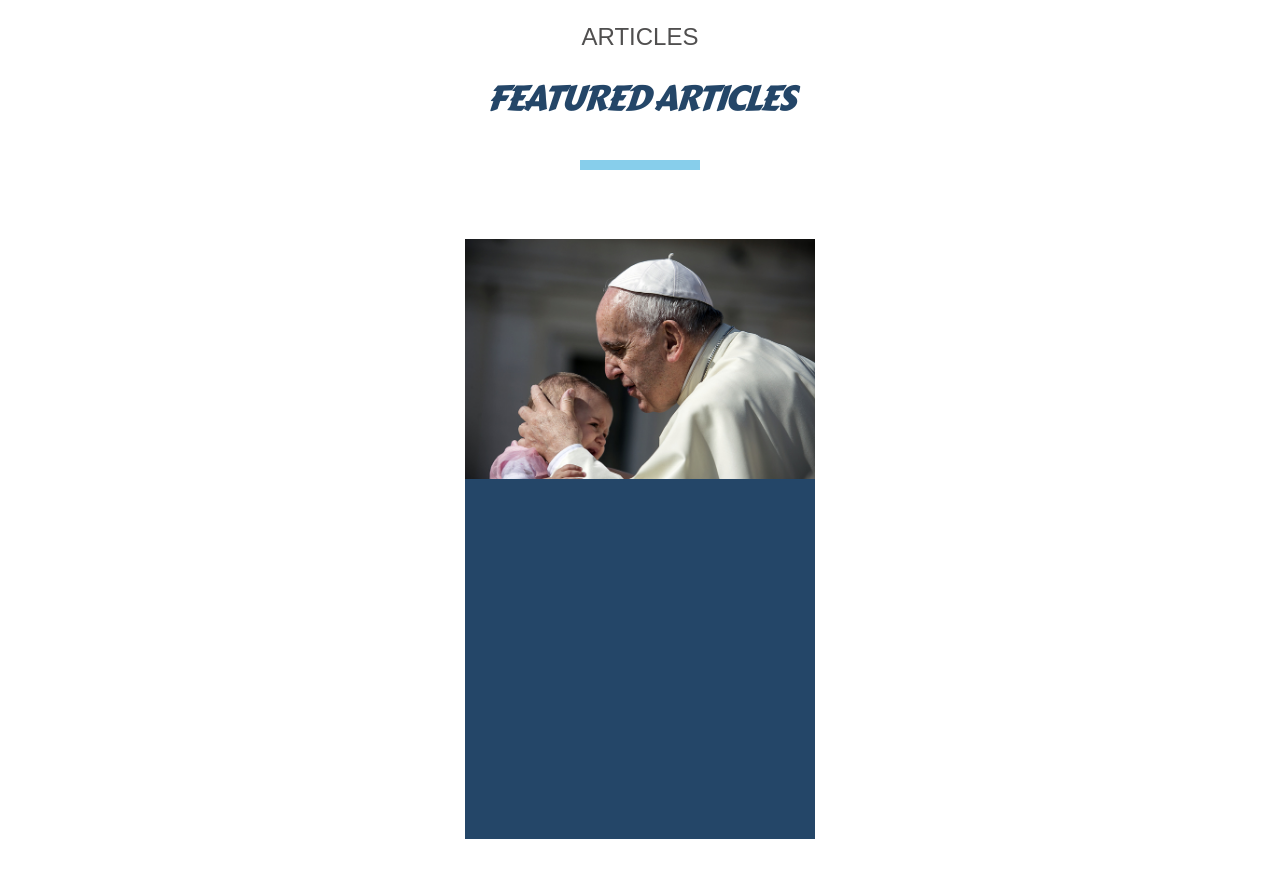
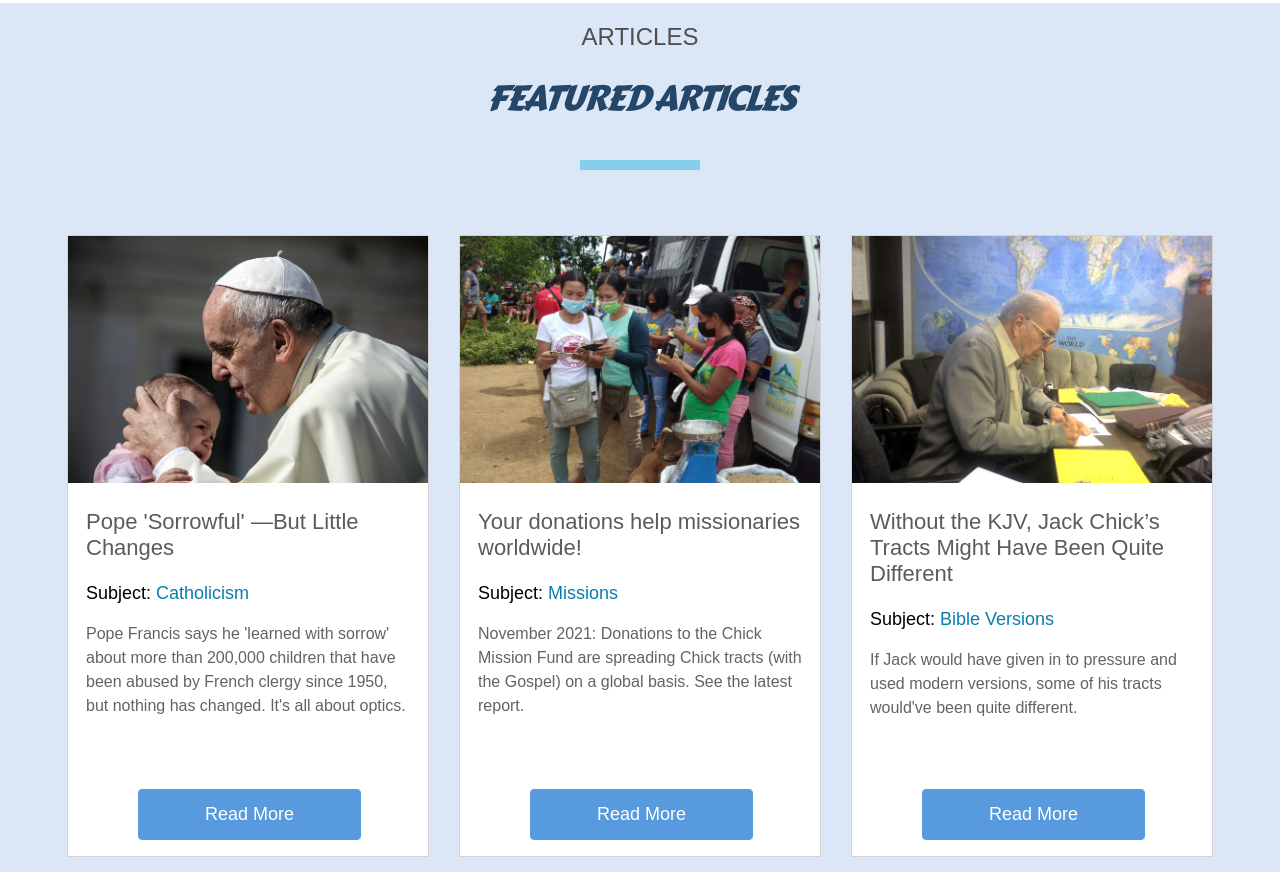
Before and after one commit to Yashcodes/Bootcamp, a plain HTML site: page Chick.com/index.html in a window 1280 px wide. Shown: the part 1973-2845 px from the top of the page. Before the commit the page ends 2812 px from the top, so only its background shows below. Drawn offline with Linux system fonts and the light colour scheme.

Commit message:
container-4 section updated

```diff
--- a/Chick.com/css/style.css
+++ b/Chick.com/css/style.css
@@ -1,6 +1,10 @@
-@import url('https://fonts.googleapis.com/css2?family=Carter+One&family=Poppins:wght@400;600;800&display=swap');
+@import url("https://fonts.googleapis.com/css2?family=Carter+One&family=Poppins:wght@400;600;800&display=swap");
 
 body {
+  margin: 0;
+}
+
+section {
   margin: 0;
 }
 .main-body-img {
@@ -13,6 +17,7 @@
 }
 
 .container {
+  margin: 0;
   /* margin: 0 14%; */
   display: flex;
   justify-content: center;
@@ -20,11 +25,6 @@
   flex-direction: column;
   margin-top: 2%;
 }
-
-/* .container-second-img{
-    background-image: url('../img/tracts.jpg');
-    overflow: visible;
-} */
 
 .border-bottom {
   border-bottom: 10px solid skyblue;
@@ -51,14 +51,14 @@
   margin-top: 0;
   font-weight: lighter;
   font-style: italic;
-  font-family: 'Carter One', cursive;
+  font-family: "Carter One", cursive;
 }
 
-.container-second-img{
+.container-second-img {
   margin-top: 50px;
 }
 
-.btn{
+.btn {
   padding: 15px 70px;
   border: 1px solid rgb(74, 162, 197);
   text-decoration: none;
@@ -69,33 +69,33 @@
   font-family: Arial, Helvetica, sans-serif;
 }
 
-.container-second-btn{
+.container-second-btn {
   margin-top: 18px;
   margin-bottom: 60px;
 }
 
-.sec-categories{
+.sec-categories {
   background-color: rgb(240, 239, 239);
 }
 
-.third-title{
+.third-title {
   margin-top: 50px;
 }
 
-.categories-border{
+.categories-border {
   margin-bottom: 50px;
 }
-.cards-categories{
+.cards-categories {
   display: flex;
   margin-bottom: 40px;
 }
-.card-1{
+.card-1 {
   display: flex;
   justify-content: center;
   align-items: center;
   flex-direction: column;
   border: 1px solid lightgray;
-    width: 280px;
+  width: 270px;
   height: 310px;
   background-repeat: no-repeat;
   background-color: white;
@@ -103,26 +103,106 @@
   border-radius: 4px;
 }
 
-.cards-title{
+.cards-title {
   font-family: Arial, Helvetica, sans-serif;
   color: rgb(80, 79, 79);
 }
-.cards-img{
+.cards-img {
   font-weight: 400;
-    width: 200px;
-    height: 200px;
+  width: 220px;
+  height: 220px;
 }
 
-.featured-cards{
-    width: 350px;
-    height: 600px;
-    background-color: #244668;
+.container-4 {
+  background-color: #dbe7f7;
+}
+.featured-cards {
+  width: 360px;
+  height: 620px;
+  background-color: white;
+  margin: 15px;
+  border: 1px solid lightgray;
+  position: relative;
 }
 
-.articles-cards-title{
-
+.articles-img {
+  width: 360px;
 }
 
-.articles-img{
-    width: 350px;
+.cards-articles {
+  display: flex;
 }
+
+.featured-cards-content {
+  padding: 0 17px 0 18px;
+}
+
+.featured-cards-content-title {
+  font-size: 22px;
+  font-family: Arial, Helvetica, sans-serif;
+  color: rgb(92, 91, 91);
+  font-weight: lighter;
+}
+
+.title-btn {
+  text-decoration: none;
+  color: rgb(92, 91, 91);
+}
+
+.title-btn:hover {
+  text-decoration: underline;
+}
+
+.featured-content-para-1 {
+  font-size: 18px;
+  color: black;
+  font-weight: lighter;
+  font-family: sans-serif;
+}
+
+.featured-content-para-2 {
+  font-size: 16px;
+  font-family: sans-serif;
+  color: rgb(100, 99, 99);
+  line-height: 24px;
+}
+
+.para-1-btn {
+  text-decoration: none;
+  color: rgb(9, 125, 172);
+}
+
+.para-1-btn:hover {
+  text-decoration: underline;
+}
+
+.featured-cards-content-btn {
+  text-align: center;
+  /* margin-top: 80px; */
+}
+
+.featured-cards-btn {
+  bottom: 25px;
+  left: 24px;
+  text-align: center;
+  border: 1px solid #579add;
+  padding: 14px 66px;
+  margin-top: px;
+  font-size: 18px;
+  font-family: sans-serif;
+  text-decoration: none;
+  border-radius: 4px;
+  background-color: #579add;
+  color: white;
+  position: absolute;
+  bottom: 16px;
+  left: 70px;
+}
+
+.featured-cards-btn:hover {
+  color: rgb(12, 12, 124);
+  background-color: #a6c3e9;
+  transition-property: all;
+  transition-duration: 0.5s;
+  border: 1px solid #a6c3e9;
+}
--- a/Chick.com/index.html
+++ b/Chick.com/index.html
@@ -52,26 +52,26 @@
         <div class="cards-categories">
           <div class="card-1">
             <h3 class="cards-title">TRACTS</h3>
-            <img src="./img/ctg-1.jpg" alt="" class="cards-img">
+            <img src="./img/ctg-1.jpg" alt="" class="cards-img" />
           </div>
           <div class="card-1">
             <h3 class="cards-title">TRACTS</h3>
-            <img src="./img/ctg-1.jpg" alt="" class="cards-img">
+            <img src="./img/ctg-2.jpg" alt="" class="cards-img" />
           </div>
           <div class="card-1">
             <h3 class="cards-title">TRACTS</h3>
-            <img src="./img/ctg-1.jpg" alt="" class="cards-img">
+            <img src="./img/ctg-3.jpg" alt="" class="cards-img" />
           </div>
           <div class="card-1">
             <h3 class="cards-title">TRACTS</h3>
-            <img src="./img/ctg-1.jpg" alt="" class="cards-img">
+            <img src="./img/ctg-4.jpg" alt="" class="cards-img" />
           </div>
         </div>
       </div>
     </section>
 
     <section>
-        <div class="container-2 container">
+      <div class="container-4 container">
         <div class="container-second-title">
           <h1 class="title">ARTICLES</h1>
         </div>
@@ -85,8 +85,71 @@
 
         <div class="cards-articles">
           <div class="featured-cards">
-              <h3 class="articles-cards-title"></h3>
-              <img src="./img/artf-1.jpg" alt="" class="articles-img">
+            <img src="./img/artf-1.jpg" alt="" class="articles-img" />
+            <div class="featured-cards-content">
+              <h3 class="featured-cards-content-title">
+                <a href="" class="title-btn">
+                  Pope 'Sorrowful' —But Little Changes</a
+                >
+              </h3>
+              <p class="featured-content-para-1">
+                Subject:
+                <span><a class="para-1-btn" href="">Catholicism</a></span>
+              </p>
+              <p class="featured-content-para-2">
+                Pope Francis says he 'learned with sorrow' about more than
+                200,000 children that have been abused by French clergy since
+                1950, but nothing has changed. It's all about optics.
+              </p>
+            </div>
+            <div class="featured-cards-content-btn">
+              <a href="" class="featured-cards-btn">Read More</a>
+            </div>
+          </div>
+
+          <div class="featured-cards">
+            <img src="./img/artf-2.jpg" alt="" class="articles-img" />
+            <div class="featured-cards-content">
+              <h3 class="featured-cards-content-title">
+                <a href="" class="title-btn">
+                  Your donations help missionaries worldwide!</a
+                >
+              </h3>
+              <p class="featured-content-para-1">
+                Subject: <span><a class="para-1-btn" href="">Missions</a></span>
+              </p>
+              <p class="featured-content-para-2">
+                November 2021: Donations to the Chick Mission Fund are spreading
+                Chick tracts (with the Gospel) on a global basis. See the latest
+                report.
+              </p>
+            </div>
+            <div class="featured-cards-content-btn">
+              <a href="" class="featured-cards-btn">Read More</a>
+            </div>
+          </div>
+
+          <div class="featured-cards">
+            <img src="./img/artf-3.jpg" alt="" class="articles-img" />
+            <div class="featured-cards-content">
+              <h3 class="featured-cards-content-title">
+                <a href="" class="title-btn">
+                  Without the KJV, Jack Chick’s Tracts Might Have Been Quite
+                  Different</a
+                >
+              </h3>
+              <p class="featured-content-para-1">
+                Subject:
+                <span><a class="para-1-btn" href="">Bible Versions</a></span>
+              </p>
+              <p class="featured-content-para-2">
+                If Jack would have given in to pressure and used modern
+                versions, some of his tracts would've been quite different.
+              </p>
+            </div>
+            <div class="featured-cards-content-btn">
+              <a href="" class="featured-cards-btn">Read More</a>
+            </div>
           </div>
         </div>
       </div>
```
Lines whose indentation alone changed are shown as unchanged.
